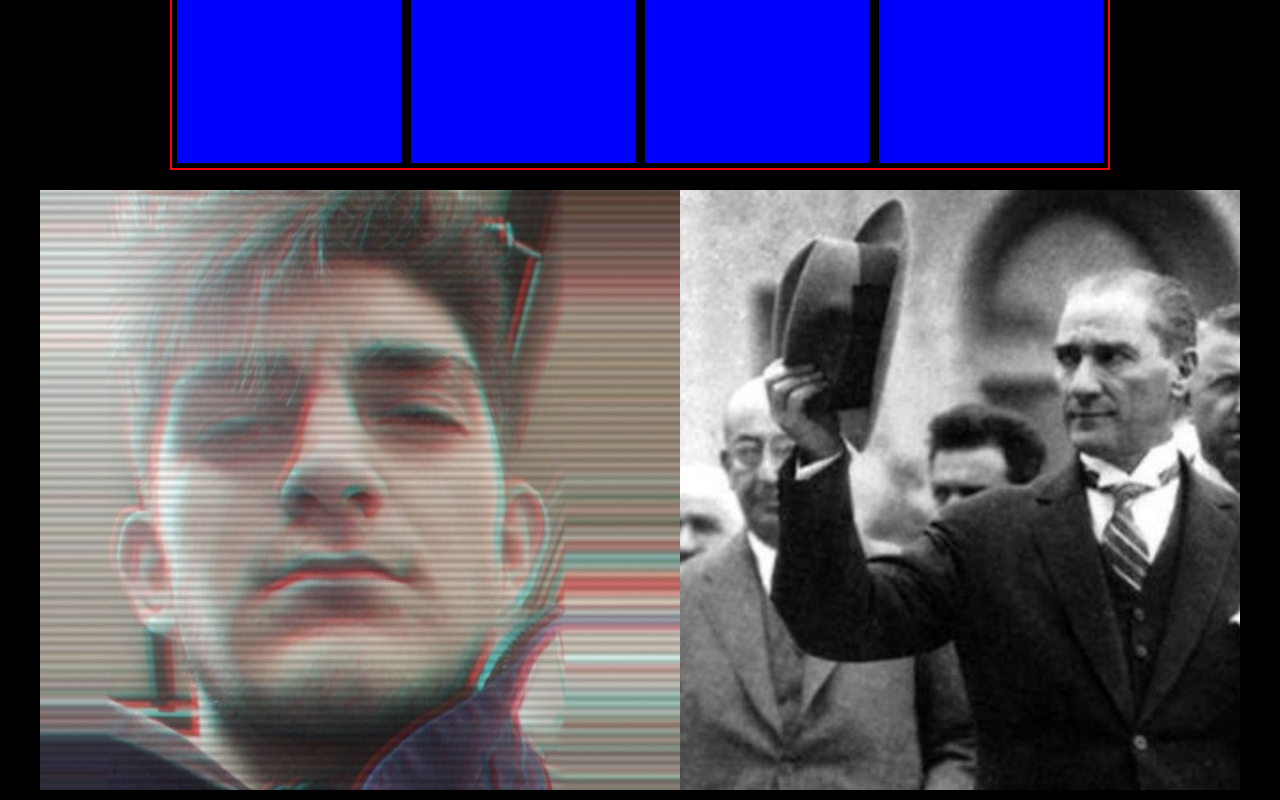
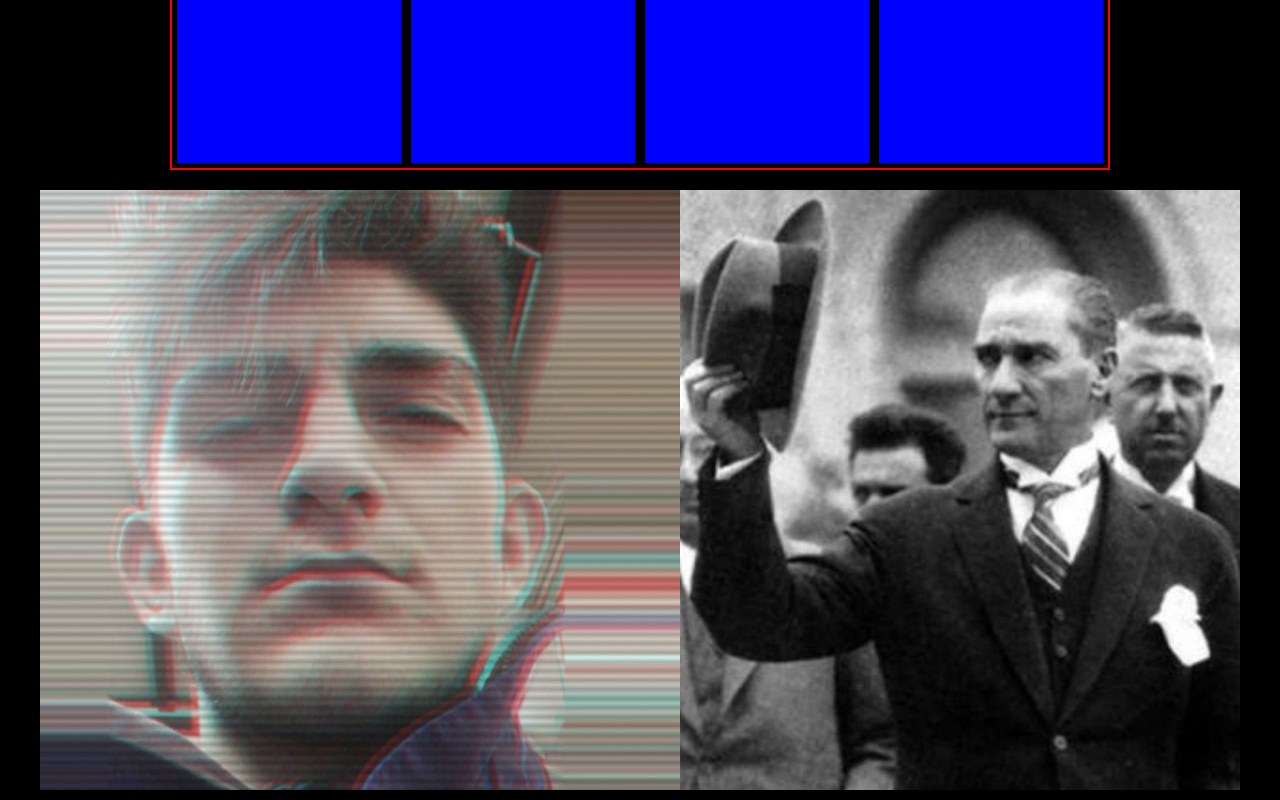
Before and after one commit to yigithanyilmaz58/yigithanyilmaz58.github.io, a plain HTML site: page cssnotlarim.html in a window 1280 px wide. Shown: the part 5834-6634 px from the top of the page. Drawn offline with Linux system fonts and the light colour scheme.

Commit message:
Update cssnotlarim.css

```diff
--- a/cssnotlarim.css
+++ b/cssnotlarim.css
@@ -349,7 +349,7 @@ div#kutuKapsa {
     background-position: bottom right; */
 
 /*TEK ÖZELLİK İÇERİSİNDE ÇOKLU ARKAPLAN İŞLEMİ */
-background: url(bg3.jpg) bottom left no-repeat,url(bg2.jpg);
+background: url(bg3.jpg) bottom left no-repeat,url(bg2.jpg) top right no-repeat;
 }
 /*div.kutu {
     width: 600px;
```
